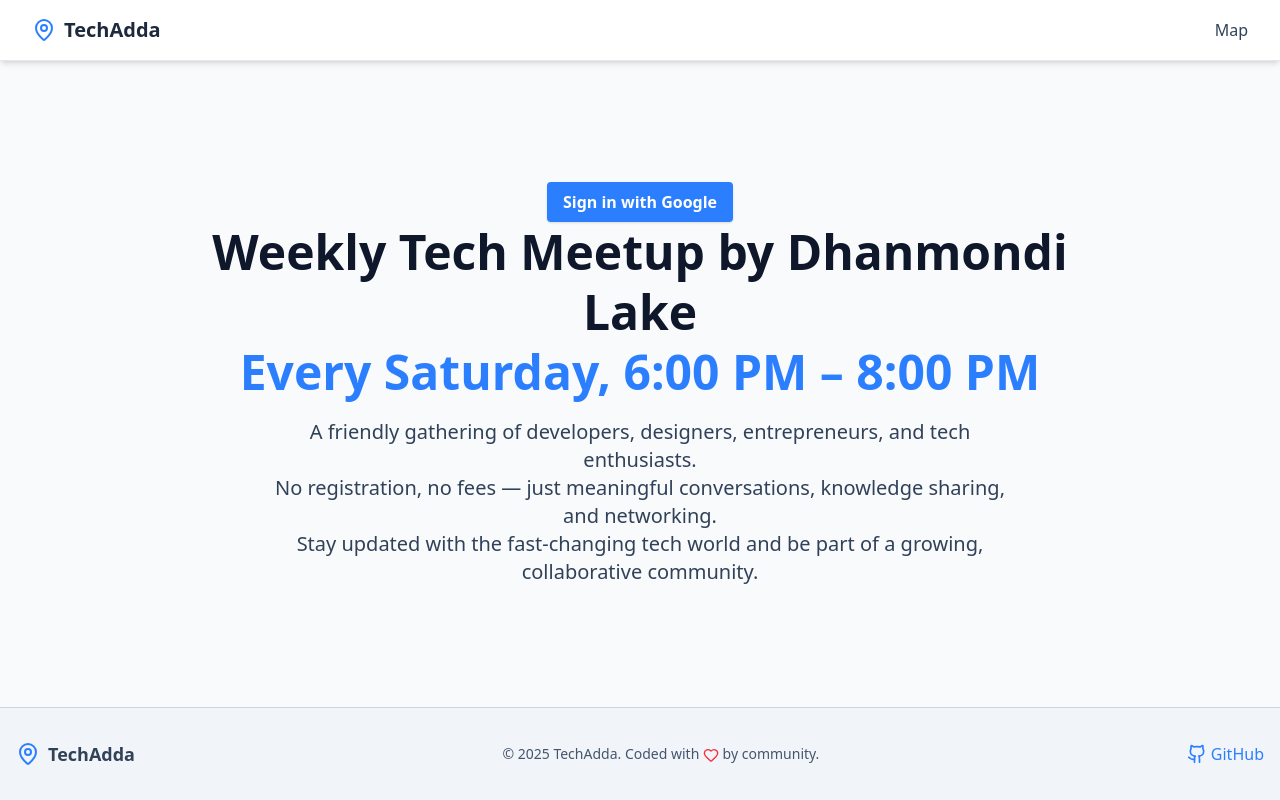
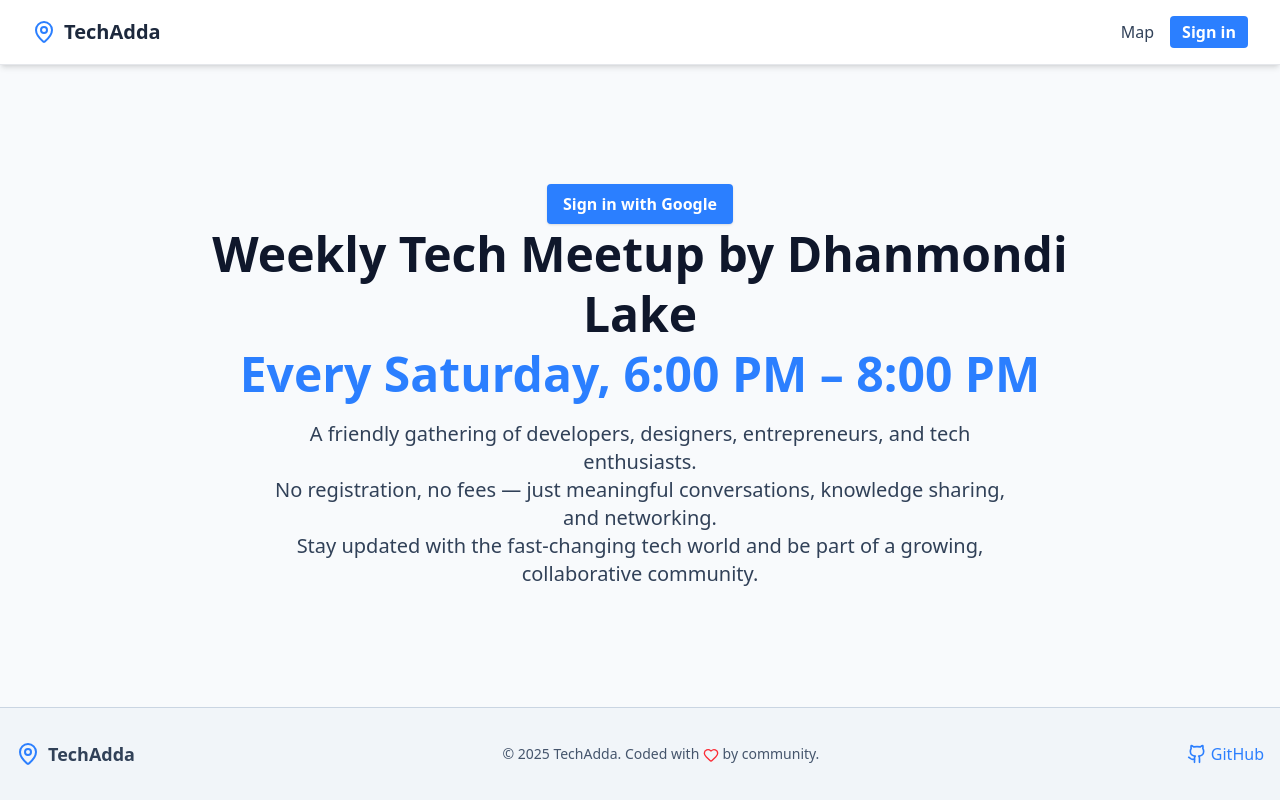
Before and after one commit to TechAddaBD/adda-web, a React (Vite) app: page / in a window 1280 px wide. Built offline with nearby package versions, Linux system fonts and the light colour scheme; no server answers.

Commit message:
add login logout button on navbar

```diff
--- a/src/components/Navbar.jsx
+++ b/src/components/Navbar.jsx
@@ -1,8 +1,10 @@
-import React, { useState, useEffect } from "react";
 import { Sun, Moon, MapPin } from "lucide-react";
 import { Link } from "react-router";
+import { useAuth } from "../context/AuthContext";
 
 export default function Navbar() {
+  const { user, loginWithGoogle, logout } = useAuth();
+
   return (
     <nav className="w-full shadow-md border-b border-gray-200 dark:border-slate-700 bg-white dark:bg-slate-900">
       <div className="max-w-7xl mx-auto px-4 sm:px-6 lg:px-8 py-4 flex justify-between items-center">
@@ -13,13 +15,29 @@ export default function Navbar() {
           </h1>
         </Link>
 
-        <div className="hidden md:flex gap-6">
+        <div className="flex items-center gap-4">
           <Link
             to="/map"
             className="text-slate-700 dark:text-slate-300 hover:text-blue-500 dark:hover:text-amber-400 transition"
           >
             Map
           </Link>
+
+          {!user ? (
+            <button
+              onClick={loginWithGoogle}
+              className="bg-blue-500 hover:bg-blue-600 text-white font-semibold px-3 py-1 rounded"
+            >
+              Sign in
+            </button>
+          ) : (
+            <button
+              onClick={logout}
+              className="bg-red-500 hover:bg-red-600 text-white font-semibold px-3 py-1 rounded"
+            >
+              Logout
+            </button>
+          )}
         </div>
       </div>
     </nav>
--- /dev/null
+++ b/src/context/AuthContext.jsx
@@ -0,0 +1,97 @@
+import { createContext, useContext, useEffect, useState } from "react";
+import {
+  getAuth,
+  GoogleAuthProvider,
+  signInWithPopup,
+  signOut,
+  onAuthStateChanged,
+} from "firebase/auth";
+import { useNavigate } from "react-router";
+import { defaultImage } from "../utils/defaultImage";
+import { db } from "../services/firebaseConfig";
+import { doc, setDoc, Timestamp } from "firebase/firestore";
+
+const AuthContext = createContext();
+
+export const useAuth = () => useContext(AuthContext);
+
+export const AuthProvider = ({ children }) => {
+  const [user, setUser] = useState(null);
+  const navigate = useNavigate();
+
+  useEffect(() => {
+    const auth = getAuth();
+    const unsubscribe = onAuthStateChanged(auth, (currentUser) => {
+      if (currentUser) {
+        setUser(currentUser);
+        startTrackingLocation(currentUser);
+      } else {
+        setUser(null);
+      }
+    });
+    return () => unsubscribe();
+  }, []);
+
+  const loginWithGoogle = async () => {
+    const provider = new GoogleAuthProvider();
+    const auth = getAuth();
+
+    try {
+      const result = await signInWithPopup(auth, provider);
+      const loggedUser = result.user;
+      setUser(loggedUser);
+      navigate("/map");
+    } catch (error) {
+      console.error("Login error:", error);
+    }
+  };
+
+  const logout = async () => {
+    try {
+      await signOut(getAuth());
+      setUser(null);
+      navigate("/");
+    } catch (error) {
+      console.error("Logout error:", error);
+    }
+  };
+
+  return (
+    <AuthContext.Provider value={{ user, loginWithGoogle, logout }}>
+      {children}
+    </AuthContext.Provider>
+  );
+};
+
+// Helper to track user location
+function startTrackingLocation(user) {
+  const updateLocation = () => {
+    if (!navigator.geolocation) return;
+
+    navigator.geolocation.getCurrentPosition(
+      (pos) => {
+        const { latitude, longitude } = pos.coords;
+
+        const userData = {
+          uid: user.uid,
+          name: user.displayName || "Anonymous",
+          photoURL: user.photoURL || defaultImage,
+          lat: latitude,
+          lng: longitude,
+          updatedAt: Timestamp.now(),
+        };
+
+        setDoc(doc(db, "realtime_locations", user.uid), userData).catch((err) =>
+          console.error("Failed to update location:", err)
+        );
+      },
+      (err) => {
+        console.error("Geolocation error:", err);
+      }
+    );
+  };
+
+  updateLocation();
+  const interval = setInterval(updateLocation, 10000);
+  return () => clearInterval(interval);
+}
--- a/src/main.jsx
+++ b/src/main.jsx
@@ -4,12 +4,15 @@ import { BrowserRouter } from "react-router";
 import "./index.css";
 import App from "./App.jsx";
 import { FirebaseProvider } from "./context/FirebaseContext.jsx";
+import { AuthProvider } from "./context/AuthContext.jsx";
 
 createRoot(document.getElementById("root")).render(
   <StrictMode>
     <BrowserRouter>
       <FirebaseProvider>
-        <App />
+        <AuthProvider>
+          <App />
+        </AuthProvider>
       </FirebaseProvider>
     </BrowserRouter>
   </StrictMode>
```
